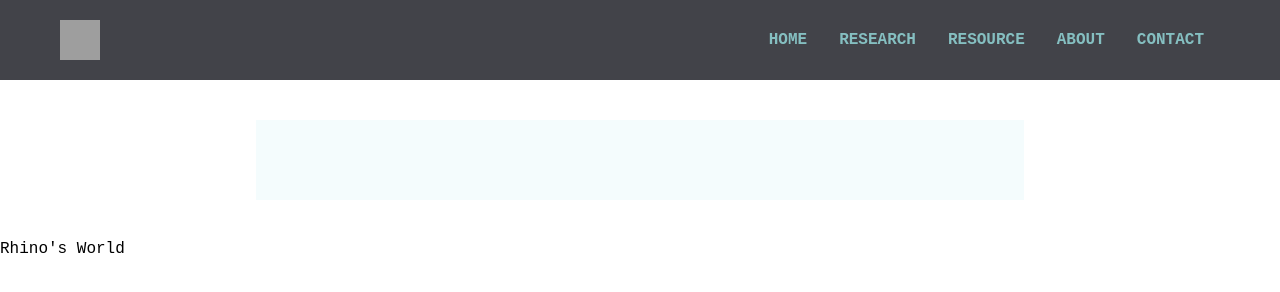
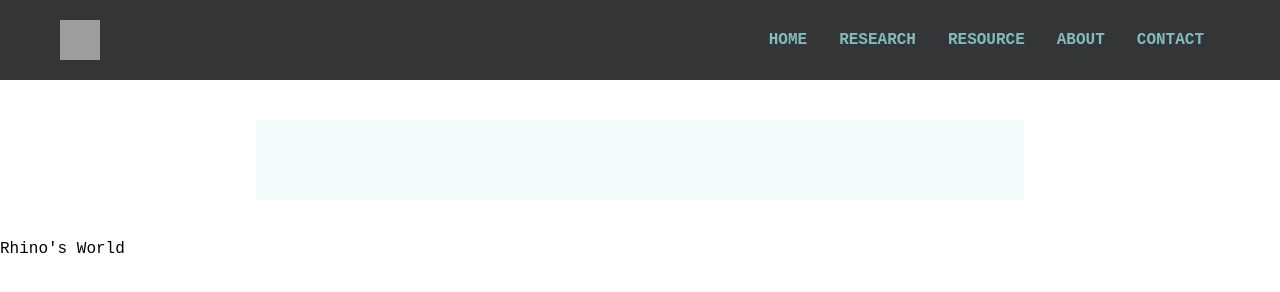
Before and after one commit to Chrislu30604/LabBlog, a plain HTML site: page index.html in a window 1280 px wide. Drawn offline with nearby package versions, Linux system fonts and the light colour scheme; grey boxes are pictures that could not be loaded.

Commit message:
more dark

```diff
--- a/css/styles.scss
+++ b/css/styles.scss
@@ -20,7 +20,7 @@ body {
 header {
     height: 80px;
     width: 100%;
-    background-color: rgba(34, 36, 43, 0.856);
+    background-color: rgba(31, 32, 34, 0.904);
     margin: 0 auto;
     display: flex;
     justify-content: flex-end;
@@ -41,14 +41,13 @@ header {
             align-content: space-around;
 
             li {
-                border-radius: 5px;
-                font-size: $FONT_SIZE;
                 font-weight: 650;
                 height: 60px;
                 display: flex;
                 align-items: center;
 
                 a{
+                    font-size: $FONT_SIZE;
                     color: rgba(156, 235, 235, 0.74);
                     padding: 18px 16px 18px;
                     text-decoration: none;
```
Also changed, not shown: css/styles.css, 1 other file.
